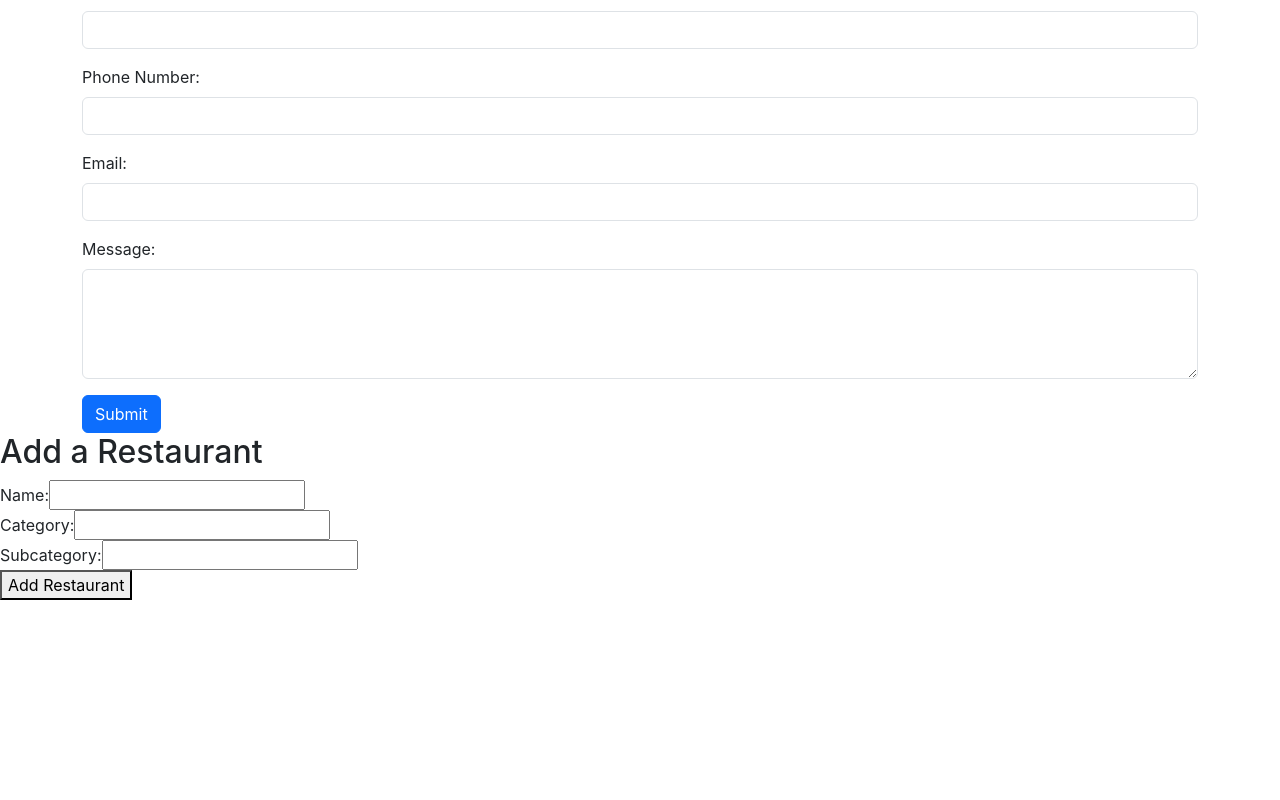
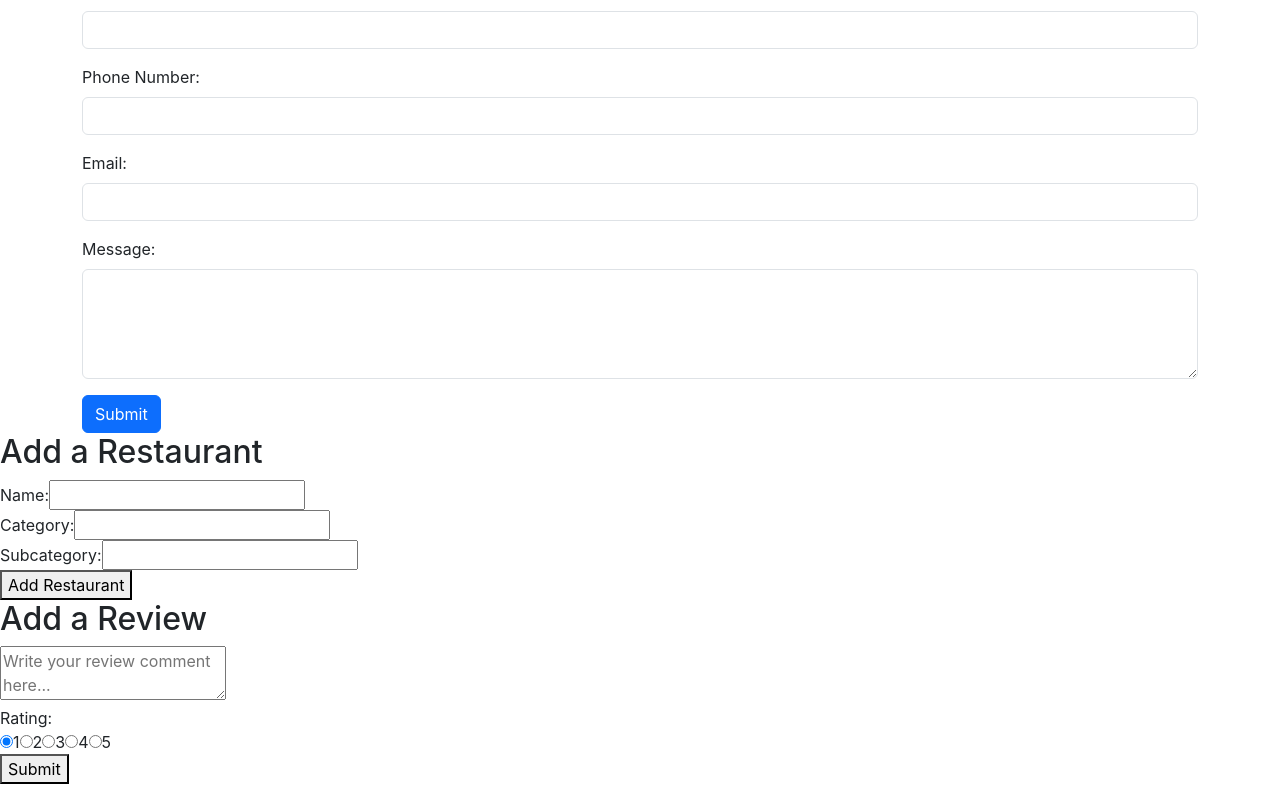
Before and after one commit to Nurdin-Ismail/Swift-Review, a React (Create React App) app in the folder client/: page /contactus in a window 1280 px wide. Shown: the part 297-1097 px from the top of the page. Before the commit the page ends 897 px from the top, so only its background shows below. Built offline with nearby package versions, Linux system fonts and the light colour scheme.

Commit message:
added reviewform

```diff
--- a/client/src/components/App.js
+++ b/client/src/components/App.js
@@ -10,7 +10,7 @@ import FilterSideBar from './FilterSideBar';
 import Businesslist from './Businesslist';
 import CategoryArea from './CategoryPage';
 import RestaurantForm from './RestaurantForm';
-
+import ReviewForm from './ReviewForm';
 import '../App.css'
 import RecentActivity from './RecentActivity';
 
@@ -31,7 +31,7 @@ function App() {
       </Routes>
       {/* <Footer /> */}
       <RestaurantForm/>
-
+      <ReviewForm/>
     </div>
 
   );
--- /dev/null
+++ b/client/src/components/ReviewForm.js
@@ -0,0 +1,72 @@
+import React, { useState } from 'react';
+
+function ReviewCommentForm() {
+  const [comment, setComment] = useState('');
+  const [rating, setRating] = useState(1);
+  const [comments, setComments] = useState([]);
+
+  const handleCommentChange = (e) => {
+    setComment(e.target.value);
+  };
+
+  const handleRatingChange = (e) => {
+    setRating(parseInt(e.target.value));
+  };
+
+  const handleSubmit = (e) => {
+    e.preventDefault();
+    if (comment.trim() !== '') {
+
+      const newComment = {
+        text: comment,
+        rating: rating,
+      };
+
+      setComments([...comments, newComment]);
+      setComment('');
+      setRating(1);
+    }
+  };
+
+  return (
+    <div>
+      <h2>Add a Review</h2>
+      <form onSubmit={handleSubmit}>
+        <textarea
+          placeholder="Write your review comment here..."
+          value={comment}
+          onChange={handleCommentChange}
+          required
+        ></textarea>
+        <div>
+          <label>Rating:</label>
+          <div>
+            {[1, 2, 3, 4, 5].map((value) => (
+              <label key={value}>
+                <input
+                  type="radio"
+                  name="rating"
+                  value={value}
+                  checked={rating === value}
+                  onChange={handleRatingChange}
+                />
+                {value}
+              </label>
+            ))}
+          </div>
+        </div>
+        <button type="submit">Submit</button>
+      </form>
+      <ul>
+        {comments.map((comment, index) => (
+          <li key={index}>
+            <p>Rating: {comment.rating}</p>
+            <p>{comment.text}</p>
+          </li>
+        ))}
+      </ul>
+    </div>
+  );
+}
+
+export default ReviewCommentForm;
```
